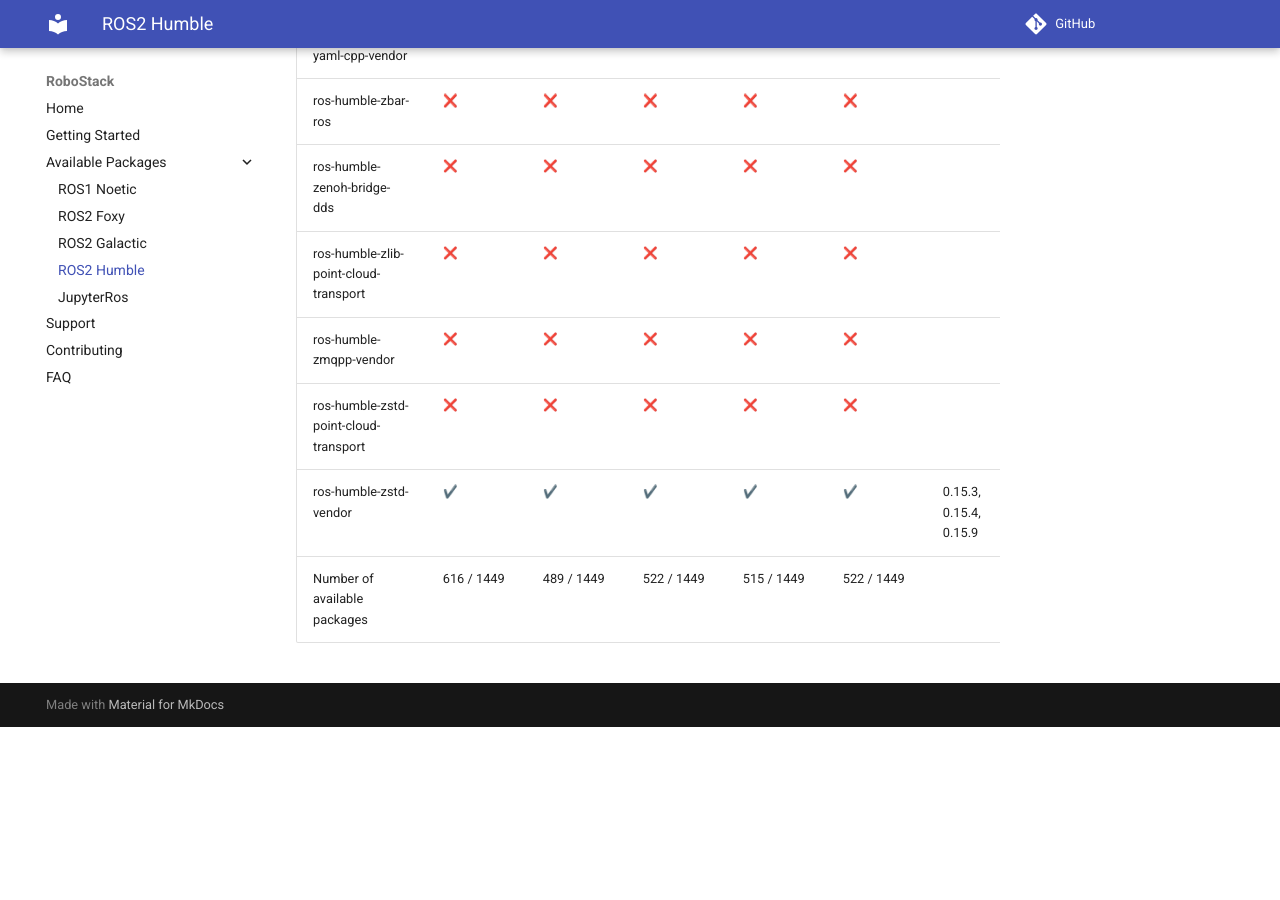
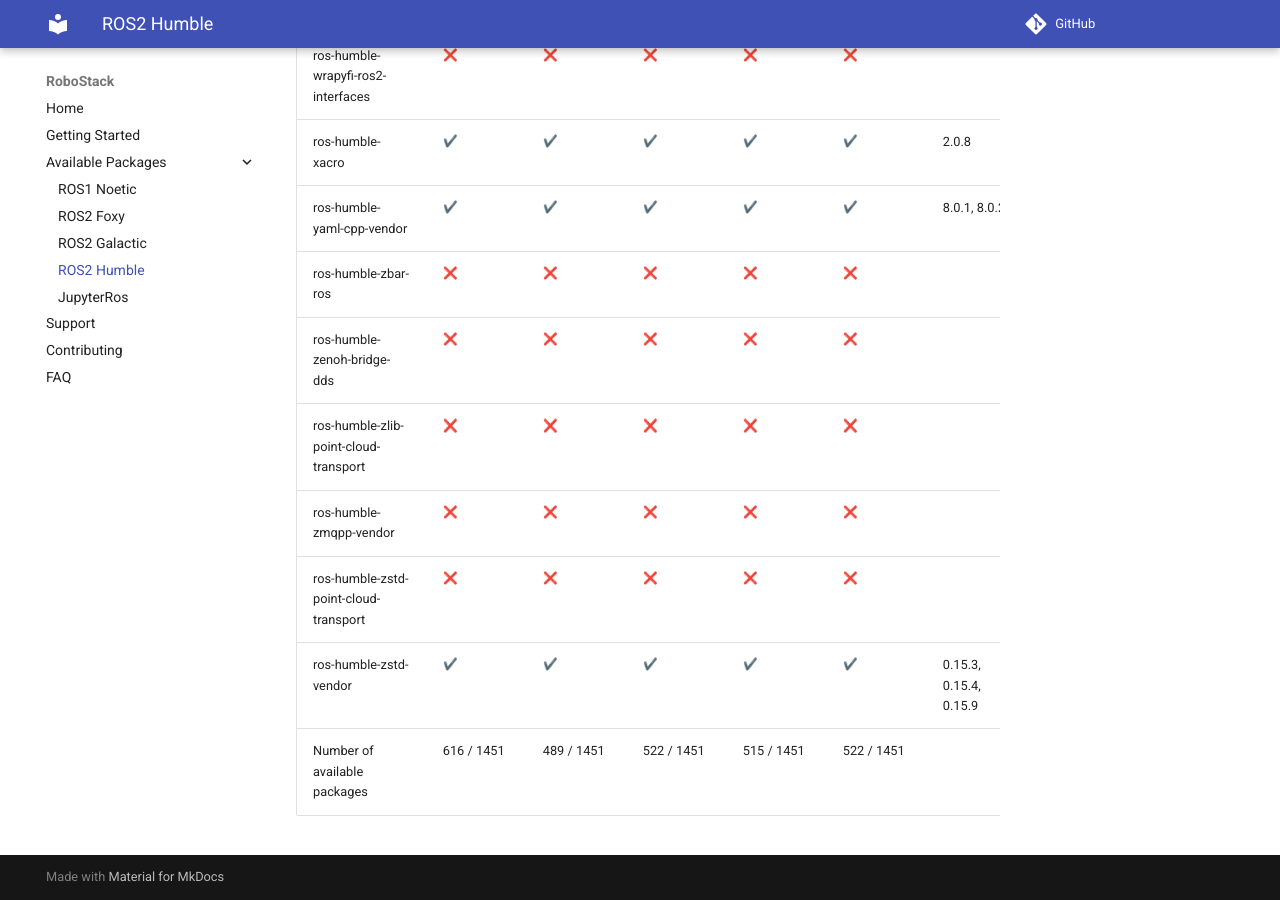
Before and after one commit to RoboStack/robostack.github.io, an MkDocs documentation site: the page built from docs/humble.md, in a window 1280 px wide and 900 px high, scrolled down 112508 px. Built offline with MkDocs 1.6.1 and Material for MkDocs 9.7.7, drawn with Linux system fonts in a browser that asks for light colours; emoji names are drawn with the system emoji font; comment, search, counter and statistics services are not loaded; before the commit the page ends 113235 px from its top, so only the background shows below that; some of the changed text lies outside the part shown.

Commit message:
Update tables

```diff
--- a/docs/humble.md
+++ b/docs/humble.md
@@ -1449,4 +1451,4 @@
 | ros-humble-zmqpp-vendor | :x: { data-sort='0' } | :x: { data-sort='0' } | :x: { data-sort='0' } | :x: { data-sort='0' } | :x: { data-sort='0' } |   |
 | ros-humble-zstd-point-cloud-transport | :x: { data-sort='0' } | :x: { data-sort='0' } | :x: { data-sort='0' } | :x: { data-sort='0' } | :x: { data-sort='0' } |   |
 | ros-humble-zstd-vendor | :heavy_check_mark: { data-sort='1' } | :heavy_check_mark: { data-sort='1' } | :heavy_check_mark: { data-sort='1' } | :heavy_check_mark: { data-sort='1' } | :heavy_check_mark: { data-sort='1' } | 0.15.3, 0.15.4, 0.15.9  |
-| Number of available packages |  616 / 1449 | 489 / 1449 | 522 / 1449 | 515 / 1449 | 522 / 1449 |
+| Number of available packages |  616 / 1451 | 489 / 1451 | 522 / 1451 | 515 / 1451 | 522 / 1451 |
```
Also changed, not shown: other parts of docs/humble.md (+2 -0 lines).
